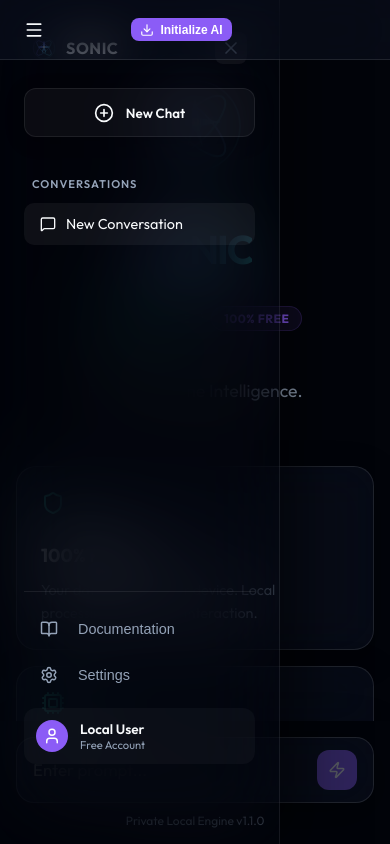
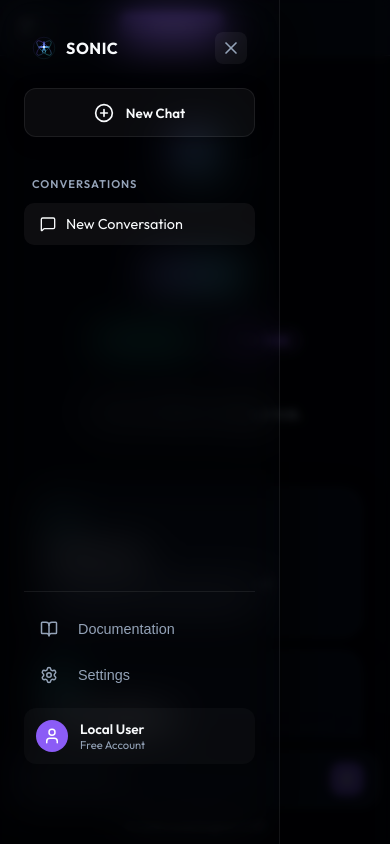
Before and after one commit to bxzex/sonic, a React (Vite) app: page / in a window 390 px wide. Both pictures are taken after a click on the button 34 px from the left and 29 px from the top of the page. Built offline with nearby package versions, Linux system fonts and the light colour scheme.

Commit message:
feat: deep mobile optimization with improved sidebar overlay, refined header, and compact touch-friendly UI

```diff
--- a/src/App.css
+++ b/src/App.css
@@ -559,20 +559,48 @@ textarea {
     left: -280px;
     top: 0;
     bottom: 0;
-    transition: transform 0.3s cubic-bezier(0.16, 1, 0.3, 1);
+    z-index: 1000;
+    transition: transform 0.4s cubic-bezier(0.16, 1, 0.3, 1);
     box-shadow: 20px 0 50px rgba(0, 0, 0, 0.5);
+    background: var(--bg-main);
+    backdrop-filter: blur(20px);
   }
 
   .sidebar.mobile-open {
     transform: translateX(280px);
   }
 
+  .mobile-sidebar-overlay {
+    position: fixed;
+    top: 0;
+    left: 0;
+    right: 0;
+    bottom: 0;
+    background: rgba(0, 0, 0, 0.6);
+    backdrop-filter: blur(4px);
+    z-index: 999;
+    animation: fadeIn 0.3s ease;
+  }
+
+  @keyframes fadeIn {
+    from {
+      opacity: 0;
+    }
+
+    to {
+      opacity: 1;
+    }
+  }
+
   .menu-toggle {
     display: flex;
+    padding: 0.4rem;
+    margin-right: -4px;
   }
 
   .header-brand-mobile {
     display: block;
+    margin-right: auto;
   }
 
   .desktop-only {
@@ -584,8 +612,20 @@ textarea {
   }
 
   .chat-header {
-    padding: 0 1rem;
-    height: 60px;
+    padding: 0 0.75rem;
+    height: 56px;
+    gap: 8px;
+    border-bottom: 1px solid var(--border-color);
+  }
+
+  .status-container {
+    gap: 6px;
+  }
+
+  .ready-badge {
+    padding: 0.3rem 0.6rem;
+    font-size: 0.7rem;
+    gap: 4px;
   }
 
   .close-sidebar-mobile {
@@ -602,61 +642,102 @@ textarea {
   }
 
   .messages-container {
-    padding: 1rem;
+    padding: 1rem 0.75rem;
   }
 
   .welcome-screen {
-    padding-bottom: 2rem;
+    padding: 2rem 1rem;
+    text-align: center;
   }
 
   .brand-logo {
-    font-size: 2.5rem;
+    font-size: 2.2rem;
   }
 
   .features-grid {
     grid-template-columns: 1fr;
-    gap: 1rem;
+    gap: 0.75rem;
+    margin-top: 2rem;
   }
 
   .feature-card {
-    padding: 1.5rem;
+    padding: 1.25rem;
+    text-align: left;
+  }
+
+  .feature-card h3 {
+    font-size: 1rem;
+    margin: 0.5rem 0;
+  }
+
+  .feature-card p {
+    font-size: 0.85rem;
   }
 
   .input-area {
-    padding: 1rem;
+    padding: 0.75rem;
+    background: linear-gradient(to top, var(--bg-main) 80%, transparent);
   }
 
   .input-container {
-    padding: 0.75rem 1rem;
-    border-radius: 18px;
+    padding: 0.6rem 0.8rem;
+    gap: 0.75rem;
+    border-radius: 16px;
+    border: 1px solid rgba(255, 255, 255, 0.1);
+  }
+
+  .input-container textarea {
+    font-size: 0.95rem;
+  }
+
+  .send-btn {
+    width: 34px;
+    height: 34px;
   }
 
   .message-wrapper {
-    gap: 1rem;
+    gap: 0.75rem;
+    margin-bottom: 1.5rem;
   }
 
   .avatar {
-    width: 32px;
-    height: 32px;
-    border-radius: 10px;
+    width: 28px;
+    height: 28px;
+    border-radius: 8px;
   }
 
   .avatar svg {
-    width: 16px;
-    height: 16px;
+    width: 14px;
+    height: 14px;
+  }
+
+  .modal-content {
+    width: 92%;
+    padding: 1.25rem;
+    border-radius: 18px;
+    margin: 0 1rem;
+  }
+
+  .docs-content h3 {
+    font-size: 1.2rem;
+  }
+
+  .docs-content h4 {
+    font-size: 1rem;
+  }
+
+  .docs-content p,
+  .docs-content li {
+    font-size: 0.85rem;
   }
 
   .status-container button {
-    padding: 0.3rem 0.6rem !important;
+    padding: 0.35rem 0.7rem !important;
     font-size: 0.75rem !important;
+    height: 30px;
   }
 
   .status-container span {
     display: none;
   }
-
-  .modal-content {
-    padding: 1.5rem;
-    border-radius: 20px;
-  }
 }
--- a/src/App.jsx
+++ b/src/App.jsx
@@ -224,6 +224,13 @@ function App() {
         isOpen={isSidebarOpen}
         onClose={() => setIsSidebarOpen(false)}
       />
+
+      {isSidebarOpen && (
+        <div
+          className="mobile-sidebar-overlay"
+          onClick={() => setIsSidebarOpen(false)}
+        />
+      )}
 
       <main className={`chat-main ${isSidebarOpen ? 'sidebar-open' : ''}`}>
         <header className="chat-header">
```
